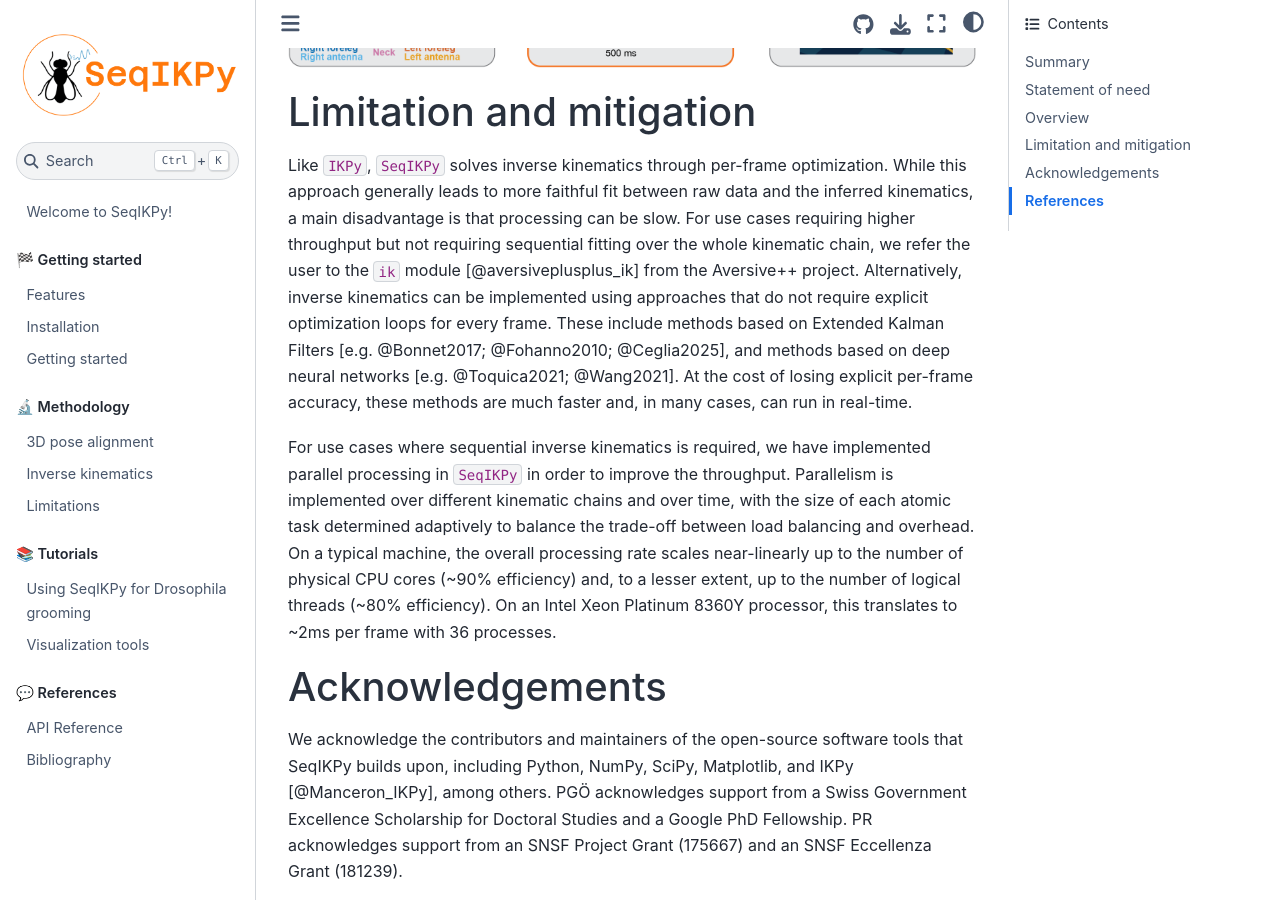
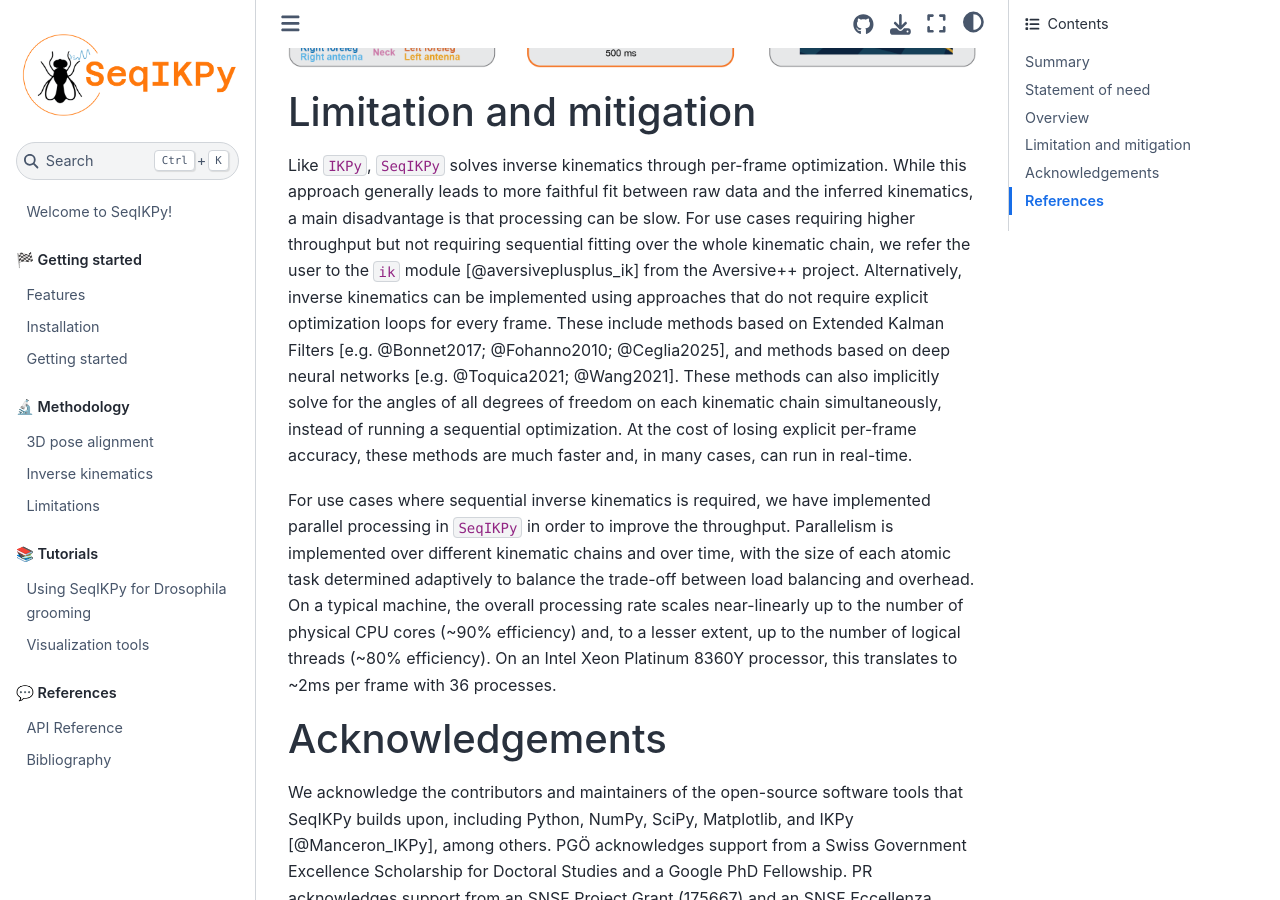
Before and after one commit to NeLy-EPFL/sequential-inverse-kinematics, a Jupyter Book: the page built from docs/paper/paper.md, in a window 1280 px wide and 900 px high, scrolled down 3017 px. Built offline with Jupyter Book 1.0.4 settings and Sphinx 7.4.7 and the Sphinx Book theme 1.1.4, drawn with Linux system fonts in a browser that asks for light colours.

Commit message:
add information on optimization of all dofs instead of sequentially

```diff
--- a/docs/paper/paper.md
+++ b/docs/paper/paper.md
@@ -69,7 +69,7 @@
 ![Overview of the SeqIKPy pipeline. **(Left)** Pose estimation tools (e.g., DeepFly3D and Anipose) estimates 3D positions of body keypoints. **(Middle)** SeqIKPy aligns these points to a body template, performs sequential inverse kinematics using joint constraints to calculate joint angles. **(Right)** The computed joint angles can be used to replay measured motions in biomechanical models, such as NeuroMechFly.\label{fig:pipeline}](pipeline.png)
 
 # Limitation and mitigation
-Like `IKPy`, `SeqIKPy` solves inverse kinematics through per-frame optimization. While this approach generally leads to more faithful fit between raw data and the inferred kinematics, a main disadvantage is that processing can be slow. For use cases requiring higher throughput but not requiring sequential fitting over the whole kinematic chain, we refer the user to the `ik` module [@aversiveplusplus_ik] from the Aversive++ project. Alternatively, inverse kinematics can be implemented using approaches that do not require explicit optimization loops for every frame. These include methods based on Extended Kalman Filters [e.g. @Bonnet2017; @Fohanno2010; @Ceglia2025], and methods based on deep neural networks [e.g. @Toquica2021; @Wang2021]. At the cost of losing explicit per-frame accuracy, these methods are much faster and, in many cases, can run in real-time.
+Like `IKPy`, `SeqIKPy` solves inverse kinematics through per-frame optimization. While this approach generally leads to more faithful fit between raw data and the inferred kinematics, a main disadvantage is that processing can be slow. For use cases requiring higher throughput but not requiring sequential fitting over the whole kinematic chain, we refer the user to the `ik` module [@aversiveplusplus_ik] from the Aversive++ project. Alternatively, inverse kinematics can be implemented using approaches that do not require explicit optimization loops for every frame. These include methods based on Extended Kalman Filters [e.g. @Bonnet2017; @Fohanno2010; @Ceglia2025], and methods based on deep neural networks [e.g. @Toquica2021; @Wang2021]. These methods can also implicitly solve for the angles of all degrees of freedom on each kinematic chain simultaneously, instead of running a sequential optimization. At the cost of losing explicit per-frame accuracy, these methods are much faster and, in many cases, can run in real-time.
 
 For use cases where sequential inverse kinematics is required, we have implemented parallel processing in `SeqIKPy` in order to improve the throughput. Parallelism is implemented over different kinematic chains and over time, with the size of each atomic task determined adaptively to balance the trade-off between load balancing and overhead. On a typical machine, the overall processing rate scales near-linearly up to the number of physical CPU cores (~90% efficiency) and, to a lesser extent, up to the number of logical threads (~80% efficiency). On an Intel Xeon Platinum 8360Y processor, this translates to ~2ms per frame with 36 processes.
 
```
